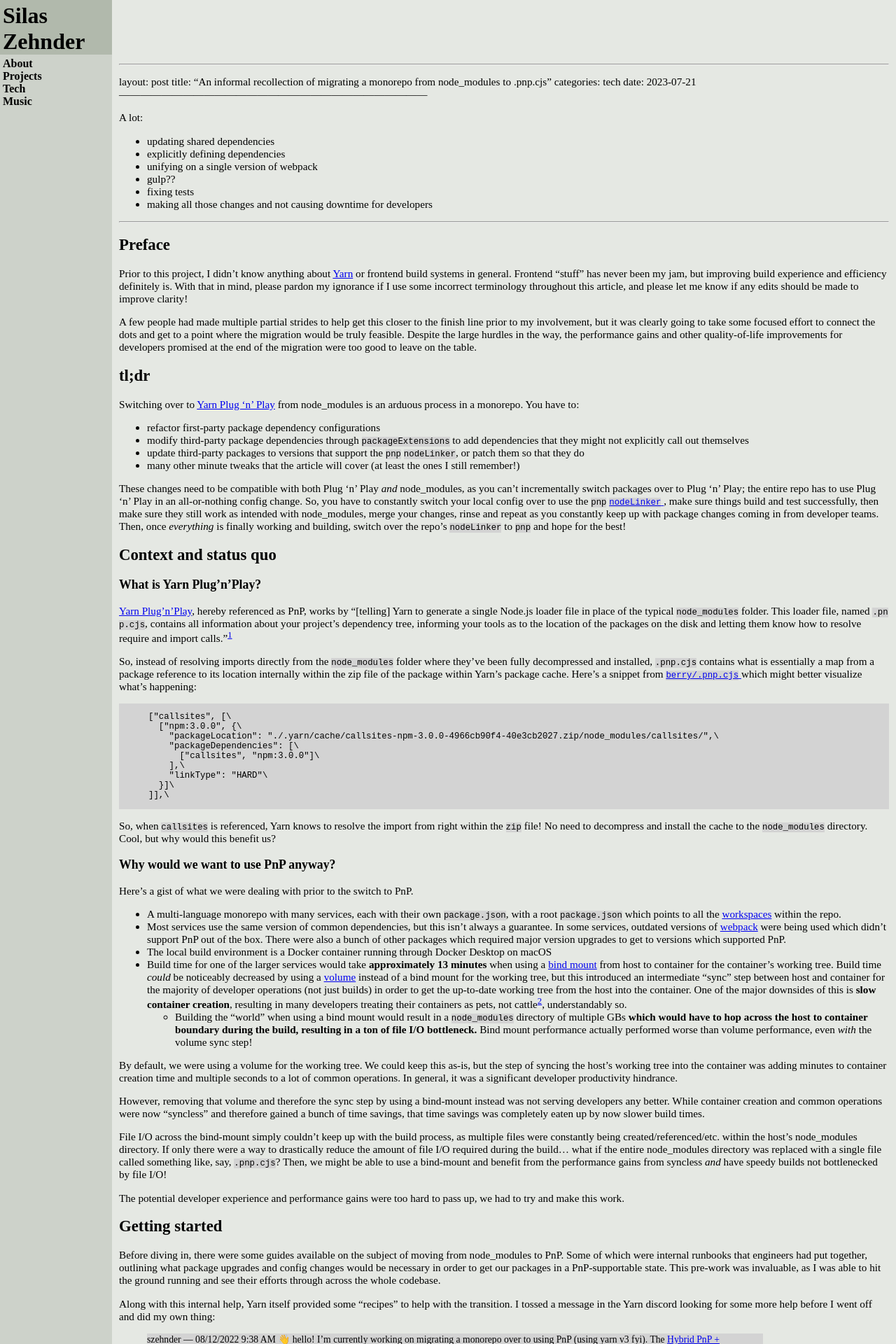
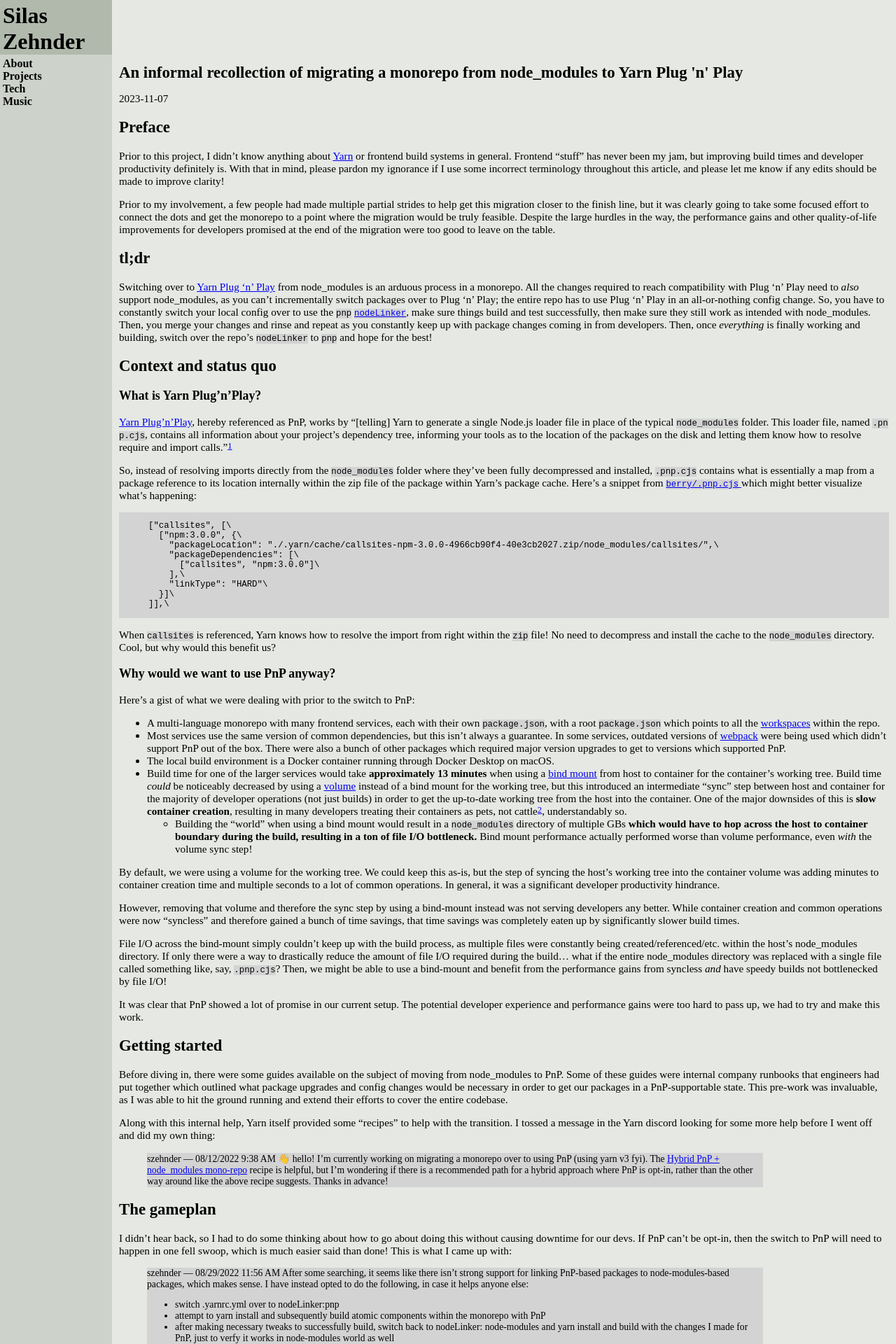
Before and after one commit to silaszehnder/silaszehnder.github.io, a Jekyll site: the page built from tech/2023-11-07-yarn.md, in a window 1280 px wide. Shown: the top 1920 px of the page at 70% size. Built offline with Jekyll 4.4.1, drawn with Linux system fonts in a browser that asks for light colours; our own code applies the rules of GitHub Pages for plain Markdown files; some of the changed text lies outside the part shown.

Commit message:
cleanup, add style

````diff
--- a/assets/silas.css
+++ b/assets/silas.css
@@ -136,3 +136,7 @@
     font-size: 90%;
     width: 80%;
 }
+
+sup {
+    vertical-align: top;
+}
--- a/tech/2023-07-21-yarn.md
+++ b/tech/2023-11-07-yarn.md
@@ -1,56 +1,37 @@
-----------------------------------------------------------------------------------------
-layout: post title: "An informal recollection of migrating a monorepo from node_modules
-to .pnp.cjs" categories: tech date: 2023-07-21
----------------------------------------------------------------------------------------
-
-A lot:
-
-- updating shared dependencies
-- explicitly defining dependencies
-- unifying on a single version of webpack
-- gulp??
-- fixing tests
-- making all those changes and not causing downtime for developers
-
-----------------------------------------------------------------------------------------
+---
+layout: post
+title: "An informal recollection of migrating a monorepo from node_modules to Yarn Plug 'n' Play"
+categories: tech
+date: 2023-11-07
+---
 
 ## Preface
 
 Prior to this project, I didn't know anything about [Yarn](https://yarnpkg.com/) or
 frontend build systems in general. Frontend "stuff" has never been my jam, but improving
-build experience and efficiency definitely is. With that in mind, please pardon my
-ignorance if I use some incorrect terminology throughout this article, and please let me
-know if any edits should be made to improve clarity!
+build times and developer productivity definitely is. With that in mind, please pardon
+my ignorance if I use some incorrect terminology throughout this article, and please let
+me know if any edits should be made to improve clarity!
 
-A few people had made multiple partial strides to help get this closer to the finish
-line prior to my involvement, but it was clearly going to take some focused effort to
-connect the dots and get to a point where the migration would be truly feasible. Despite
-the large hurdles in the way, the performance gains and other quality-of-life
-improvements for developers promised at the end of the migration were too good to leave
-on the table.
+Prior to my involvement, a few people had made multiple partial strides to help get this
+migration closer to the finish line, but it was clearly going to take some focused
+effort to connect the dots and get the monorepo to a point where the migration would be
+truly feasible. Despite the large hurdles in the way, the performance gains and other
+quality-of-life improvements for developers promised at the end of the migration were
+too good to leave on the table.
 
 ## tl;dr
 
 Switching over to [Yarn Plug 'n' Play](https://yarnpkg.com/features/pnp) from
-node_modules is an arduous process in a monorepo. You have to:
-
-- refactor first-party package dependency configurations
-- modify third-party package dependencies through `packageExtensions` to add
-  dependencies that they might not explicitly call out themselves
-- update third-party packages to versions that support the `pnp` `nodeLinker`, or patch
-  them so that they do
-- many other minute tweaks that the article will cover (at least the ones I still
-  remember!)
-
-These changes need to be compatible with both Plug 'n' Play _and_ node_modules, as you
-can't incrementally switch packages over to Plug 'n' Play; the entire repo has to use
-Plug 'n' Play in an all-or-nothing config change. So, you have to constantly switch your
-local config over to use the `pnp` [`nodeLinker`
-](https://yarnpkg.com/configuration/yarnrc#nodeLinker), make sure things build and test
-successfully, then make sure they still work as intended with node_modules, merge your
-changes, rinse and repeat as you constantly keep up with package changes coming in from
-developer teams. Then, once _everything_ is finally working and building, switch over
-the repo's `nodeLinker` to `pnp` and hope for the best!
+node_modules is an arduous process in a monorepo. All the changes required to reach
+compatibility with Plug 'n' Play need to _also_ support node_modules, as you can't
+incrementally switch packages over to Plug 'n' Play; the entire repo has to use Plug 'n'
+Play in an all-or-nothing config change. So, you have to constantly switch your local
+config over to use the `pnp` [`nodeLinker`](https://yarnpkg.com/configuration/yarnrc#nodeLinker),
+make sure things build and test successfully, then make sure they still work as intended
+with node_modules. Then, you merge your changes and rinse and repeat as you constantly
+keep up with package changes coming in from developers. Then, once _everything_ is finally
+working and building, switch over the repo's `nodeLinker` to `pnp` and hope for the best!
 
 ## Context and status quo
 
@@ -81,16 +62,16 @@
     ]],\
 ```
 
-So, when `callsites` is referenced, Yarn knows to resolve the import from right within
-the `zip` file! No need to decompress and install the cache to the `node_modules`
+When `callsites` is referenced, Yarn knows how to resolve the import from right
+within the `zip` file! No need to decompress and install the cache to the `node_modules`
 directory. Cool, but why would this benefit us?
 
 ### Why would we want to use PnP anyway?
 
-Here's a gist of what we were dealing with prior to the switch to PnP.
+Here's a gist of what we were dealing with prior to the switch to PnP:
 
-- A multi-language monorepo with many services, each with their own `package.json`, with
-  a root `package.json` which points to all the [workspaces](
+- A multi-language monorepo with many frontend services, each with their own
+  `package.json`, with a root `package.json` which points to all the [workspaces](
   https://yarnpkg.com/features/workspaces#what-are-workspaces) within the repo.
 - Most services use the same version of common dependencies, but this isn't always a
   guarantee. In some services, outdated versions of [webpack](https://webpack.js.org/)
@@ -98,7 +79,7 @@
   other packages which required major version upgrades to get to versions which
   supported PnP.
 - The local build environment is a Docker container running through Docker Desktop on
-  macOS
+  macOS.
 - Build time for one of the larger services would take **approximately 13 minutes** when
   using a [bind mount](https://docs.docker.com/storage/bind-mounts/) from host to
   container for the container's working tree. Build time _could_ be noticeably decreased
@@ -106,8 +87,8 @@
   for the working tree, but this introduced an intermediate "sync" step between host and
   container for the majority of developer operations (not just builds) in order to get
   the up-to-date working tree from the host into the container. One of the major
-  downsides of this is **slow container creation**, resulting in many developers
-  treating their containers as pets, not cattle[^1], understandably so.
+  downsides of this is **slow container creation**, resulting in many
+  developers treating their containers as pets, not cattle[^1], understandably so.
   - Building the "world" when using a bind mount would result in a `node_modules`
     directory of multiple GBs **which would have to hop across the host to container
     boundary during the build, resulting in a ton of file I/O bottleneck.** Bind mount
@@ -115,14 +96,14 @@
     sync step!
 
 By default, we were using a volume for the working tree. We could keep this as-is, but
-the step of syncing the host's working tree into the container was adding minutes to
-container creation time and multiple seconds to a lot of common operations. In general,
-it was a significant developer productivity hindrance.
+the step of syncing the host's working tree into the container volume was adding minutes
+to container creation time and multiple seconds to a lot of common operations. In
+general, it was a significant developer productivity hindrance.
 
 However, removing that volume and therefore the sync step by using a bind-mount instead
 was not serving developers any better. While container creation and common operations
 were now "syncless" and therefore gained a bunch of time savings, that time savings was
-completely eaten up by now slower build times.
+completely eaten up by significantly slower build times.
 
 File I/O across the bind-mount simply couldn't keep up with the build process, as
 multiple files were constantly being created/referenced/etc. within the host's
@@ -132,16 +113,18 @@
 able to use a bind-mount and benefit from the performance gains from syncless _and_ have
 speedy builds not bottlenecked by file I/O!
 
-The potential developer experience and performance gains were too hard to pass up, we
-had to try and make this work.
+It was clear that PnP showed a lot of promise in our current setup. The potential
+developer experience and performance gains were too hard to pass up, we had to try and
+make this work.
 
 ## Getting started
 
 Before diving in, there were some guides available on the subject of moving from
-node_modules to PnP. Some of which were internal runbooks that engineers had put
-together, outlining what package upgrades and config changes would be necessary in order
-to get our packages in a PnP-supportable state. This pre-work was invaluable, as I was
-able to hit the ground running and see their efforts through across the whole codebase.
+node_modules to PnP. Some of these guides were internal company runbooks that engineers
+had put together which outlined what package upgrades and config changes would be
+necessary in order to get our packages in a PnP-supportable state. This pre-work was
+invaluable, as I was able to hit the ground running and extend their efforts to cover
+the entire codebase.
 
 Along with this internal help, Yarn itself provided some "recipes" to help with the
 transition. I tossed a message in the Yarn discord looking for some more help before I
@@ -185,28 +168,32 @@
 The process outlined above really did end up being the main workflow for handling the
 migration:
 
-- run my `pnp-toggle` script
+- run my `pnp-toggle` script to switch to `nodeLinker: pnp` and move `node_modules/` out
+  of the way
 - try and build a package
 - resolve failures that pop up through a myriad of different fixes
-- once it built with PnP, run `pnp-toggle` and try and build it with node_modules to see
-  if it still worked
+- once it built with PnP, run `pnp-toggle` and try and build it with
+  `nodeLinker: node-modules` to see if it still worked
 - merge the changes _without_ switching the repo over to PnP as the nodeLinker
 
-### Hindsight?
-
-Thinking more about this now, I wonder if the Yarn-provided recipe could be leveraged in
-a way where:
-
-- the global nodeLinker is set to `pnp`
-- every package explicitly sets their linker to `node-modules`
-- every package gets added to `pnpIgnorePatterns`
-- one-by-one, each package is opted-in to PnP by
-  - removing their local `.yarnrc.yml`
-  - removing them from `pnpIgnorePatterns` in the central `.yarnrc.yml`
-  - getting it building with `pnp`
-
-Once thing that I'm not sure about is how opted-in and opted-out packages would interact
-with one another. That would be something to investigate.
+> #### Hindsight?
+>
+> Thinking more about this now, I wonder if the Yarn-provided recipe could be leveraged
+> in a way where:
+>
+> - the global nodeLinker is set to `pnp`
+> - every package explicitly sets their linker to `node-modules`
+> - every package gets added to `pnpIgnorePatterns`
+> - one-by-one, each package is opted-in to PnP by
+>   - removing their local `.yarnrc.yml`
+>   - removing them from `pnpIgnorePatterns` in the central `.yarnrc.yml`
+>   - getting it building with `pnp`
+>
+> Once thing that I'm not sure about is how opted-in and opted-out packages would
+> interact with one another. Past self makes it sound like I investigated this and
+> determined that linking PnP-based packages to node-modules-based packages wasn't
+> supported, but now I don't remember if/why this is the case. That would be something
+> to investigate further.
 
 ## The experience
 
@@ -225,6 +212,20 @@
 linker currently in use. Once the repo was fully migrated to PnP, the helper function
 was safely removed.
 
+> A grab-bag of of other modifications required included:
+>
+> - modifying third-party package dependencies through [`packageExtensions`
+>   ](https://yarnpkg.com/configuration/yarnrc#packageExtensions) to add dependencies
+>   that they don't explicitly call out themselves. When first-party packages weren't
+>   defining all their dependencies, we could simply update their `package.json` with
+>   the missing dependencies. `packageExtensions` is how you handle this for third-party
+>   packages.
+> - updating third-party packages to versions that support the `pnp` `nodeLinker`, or
+>   patch them so that they do. This ranged from minor upgrades which didn't require any
+>   code changes, to things like upgrading major versions of webpack and therefore
+>   refactoring a packages' build.
+> - many other small tweaks that I don't remember!
+
 By following this process, devs were completely unaffected and didn't notice any
 difference while packages were being prepped for PnP. The only thing affected was my
 MacBook's CPU[^2], and periodically my sanity. There were definitely times where I felt
@@ -235,37 +236,54 @@
 
 ## The results
 
-In the best case scenario, one of the largest and slowest packages went from a 13 minute
-build time when utilizing a bind mount all the way down to 2.5 minutes! We can't take
-all of the credit though; part of this performance gain came from a very timely [Docker
-Desktop upgrade](https://docs.docker.com/desktop/release-notes/#460) which introduced
-beta virtioFS functionality, which is a faster file I/O implementation. It has since
-become the default implementation in [newer versions](
+Developers weren't broken by any of the changes made leading up to the migration, and
+the migration itself came and went without much fanfare at all. No news is good news!
+
+That large package I mentioned earlier went from a 13 minute build time when utilizing a
+bind mount all the way down to 2.5 minutes! We can't take all of the credit though; part
+of this performance gain came from a very timely [Docker Desktop upgrade](
+https://docs.docker.com/desktop/release-notes/#460) which introduced beta virtioFS
+functionality, which is a faster file I/O implementation. It has since become the
+default implementation in [newer versions](
 https://docs.docker.com/desktop/release-notes/#4210).
 
-Also, now that the sync step to get the host's working tree into the container's working
-tree volume no longer exists, our containers could now be configured to be "syncless"!
-So not only did we get huge build performance gains out of this effort, but we also
-shaved multiple minutes off of container creation time, and dozens of seconds from many
-frequently run container-related commands as well. The local development loop saw
-massive time-savings all around.
-
-The conservative gameplan that was executed really does seem like it was worth it in the
-end, even though there were times where I felt like the workstream was never going to
-end. Developers weren't broken by any of the changes made leading up to the migration,
-and the migration itself came and went without much fanfare at all. No news is good
-news!
+Also, now that we could efficiently use a bind-mount, we could remove the sync step to
+get the host's working tree into the container's volume, and the volume itself. Now, our
+containers could be configured to be syncless! So not only did we get huge build
+performance gains out of this effort, but we also shaved multiple minutes off of
+container creation time, and dozens of seconds from many frequently run
+container-related commands as well. This was essentially the best-case scenario we had
+hoped for. The local development loop saw massive time-savings all around.
 
 ## Post-mortem
 
+The conservative gameplan that we executed really does seem like it was worth it in the
+end, even though there were times where it felt like we couldn't keep up with constant
+changes to high velocity services.
+
+A few thoughts on how to improve the process:
+
 - It would have been ideal to get more teammates involved in making some of these
-  changes.
-- As mentioned in the hindsight section above, there may have been a better way to
-  accomplish the same uneventful migration that would have greatly reduced the
-  whack-a-moling
-- We should have made it clearer up front that virtioFS was a significant performance improvement
+  changes. This was entirely my fault; I think I tend to shield teammates from "boring"
+  or "tedious" work like this work felt at times. That being said, it may have been
+  beneficial to allocate basically one engineer's full time to the effort and keep other
+  engineers focused on other goals, as I got very efficient with the process and was
+  able to turn around packages really quickly by the end of the effort.
+- As mentioned in the [hindsight](#hindsight) section above, there may have been a
+  better way to also accomplish a successful and uneventful migration that would have
+  greatly reduced the whack-a-mole-ing I experienced during the migration. It probably
+  isn't feasible, but definitely worth looking into if you are finding yourself in a
+  position of needing to do a similar migration.
+- We should have made it clearer to developers that a good chunk of the performance
+  improvement was due to using virtioFS. Since it was a beta feature within Docker
+  Desktop at the time, it required manual enablement by the user. We announced this fact
+  in many messaging and announcement streams, but there is always the chance that users
+  happen to miss these. We should have made our tooling emit a warning or error if it
+  was detected that virtioFS wasn't in use. This would have helped enable self-service.
+  Instead, we had to tend to a small but steady stream of developers wondering why
+  thier builds weren't as fast as their teammates'.
 
-----------------------------------------------------------------------------------------
+## What about you?
 
 Have others gone through a similar migration? Did you do things differently that
 resulted in a less painful process? I'm curious to hear about other experiences!
@@ -275,9 +293,5 @@
 ### Footnotes
 
 [^0]: [https://yarnpkg.com/features/pnp#how-does-it-work](https://yarnpkg.com/features/pnp#how-does-it-work)
-[^1]: [The history of pets vs cattle](
-http://cloudscaling.com/blog/cloud-computing/the-history-of-pets-vs-cattle/) [^2]: By
-the end of this effort, my MacBook CPU was legitimately cooked. Things started breaking
-in very weird ways, and diagnostics at the Genius Bar reported back that it had seen
-sustained high temperature events very frequently. 8 hours of compilation a day can do
-that I guess.
+[^1]: [The history of pets vs cattle](http://cloudscaling.com/blog/cloud-computing/the-history-of-pets-vs-cattle/)
+[^2]: By the end of this effort, my MacBook CPU was legitimately cooked. Things started breaking in very weird ways, and diagnostics at the Genius Bar reported back that it had seen sustained high temperature events very frequently. 8 hours of compilation a day can do that I guess.
````
